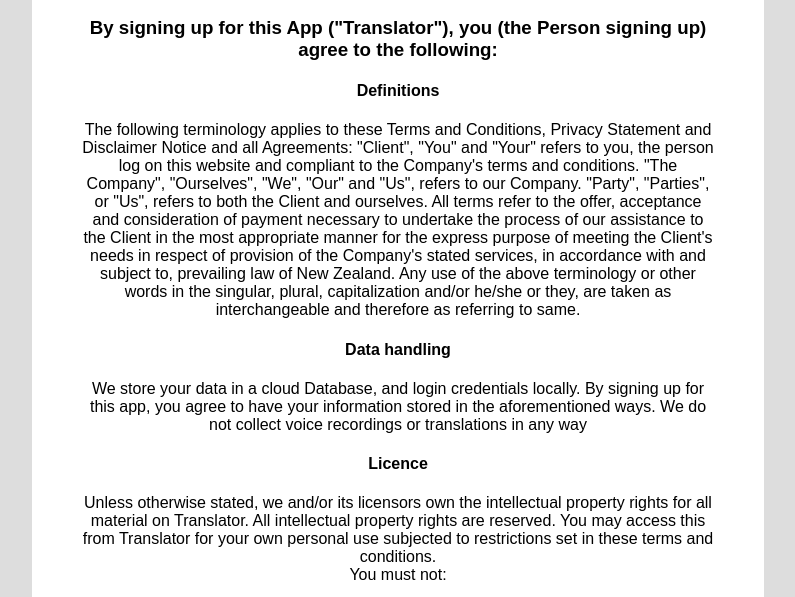
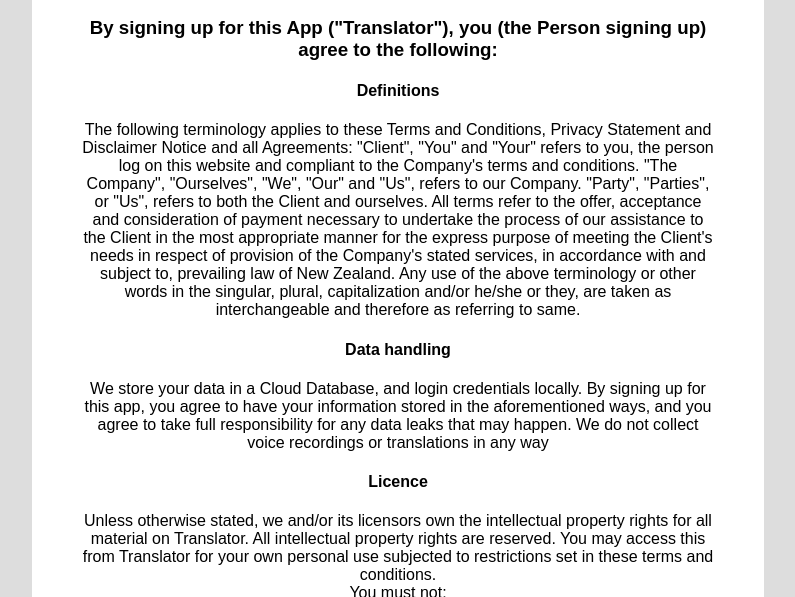
Before and after one commit to MM4096/TranslatorWeb, a plain HTML site: page tos.html in a window 1280 px wide. Shown: the part 169-766 px from the top of the page, without its empty margins (242-1037 px from the left). Drawn offline with Linux system fonts and the light colour scheme.

Commit message:
Update tos.html

```diff
--- a/tos.html
+++ b/tos.html
@@ -14,7 +14,7 @@
     <p>The following terminology applies to these Terms and Conditions, Privacy Statement and Disclaimer Notice and all Agreements: "Client", "You" and "Your" refers to you, the person log on this website and compliant to the Company's terms and conditions. "The Company", "Ourselves", "We", "Our" and "Us", refers to our Company. "Party", "Parties", or "Us", refers to both the Client and ourselves. All terms refer to the offer, acceptance and consideration of payment necessary to undertake the process of our assistance to the Client in the most appropriate manner for the express purpose of meeting the Client's needs in respect of provision of the Company's stated services, in accordance with and subject to, prevailing law of New Zealand. Any use of the above terminology or other words in the singular, plural, capitalization and/or he/she or they, are taken as interchangeable and therefore as referring to same.</p>
 
     <h4>Data handling</h4>
-    <p>We store your data in a cloud Database, and login credentials locally. By signing up for this app, you agree to have your information stored in the aforementioned ways. We do not collect voice recordings or translations in any way</p>
+    <p>We store your data in a Cloud Database, and login credentials locally. By signing up for this app, you agree to have your information stored in the aforementioned ways, and you agree to take full responsibility for any data leaks that may happen. We do not collect voice recordings or translations in any way</p>
 
     <h4>Licence</h4>
     <p>
```
